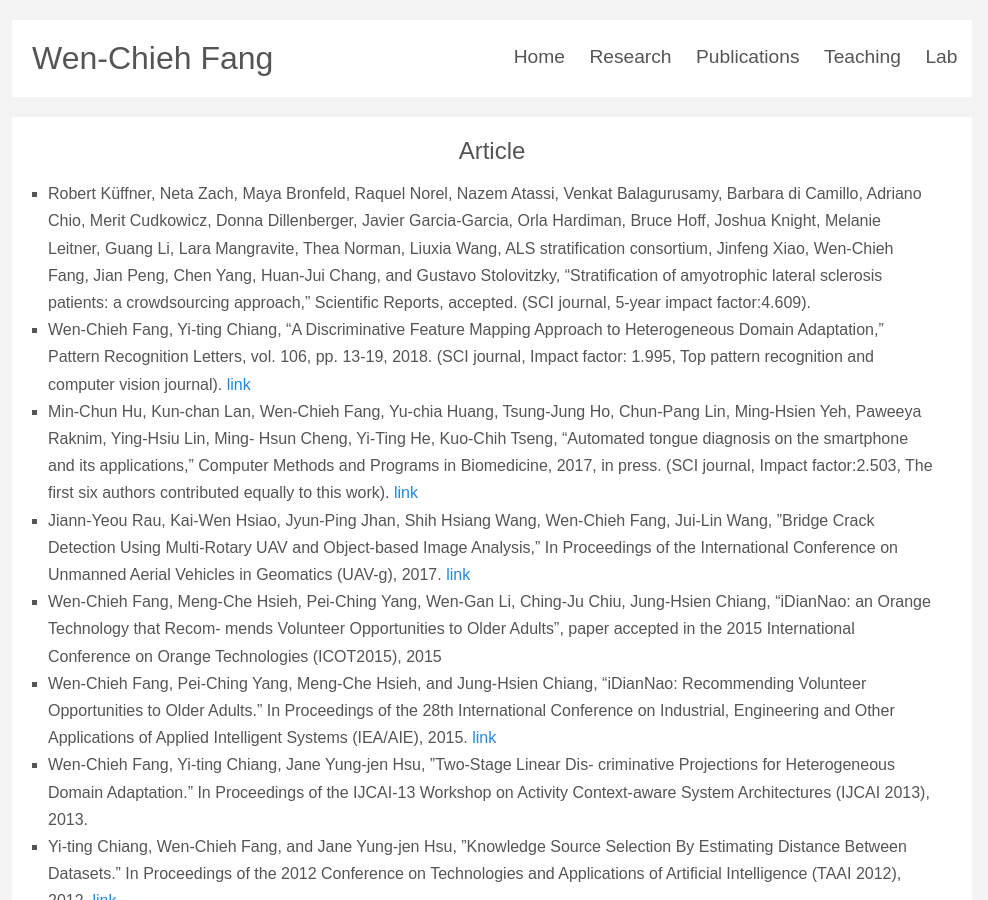
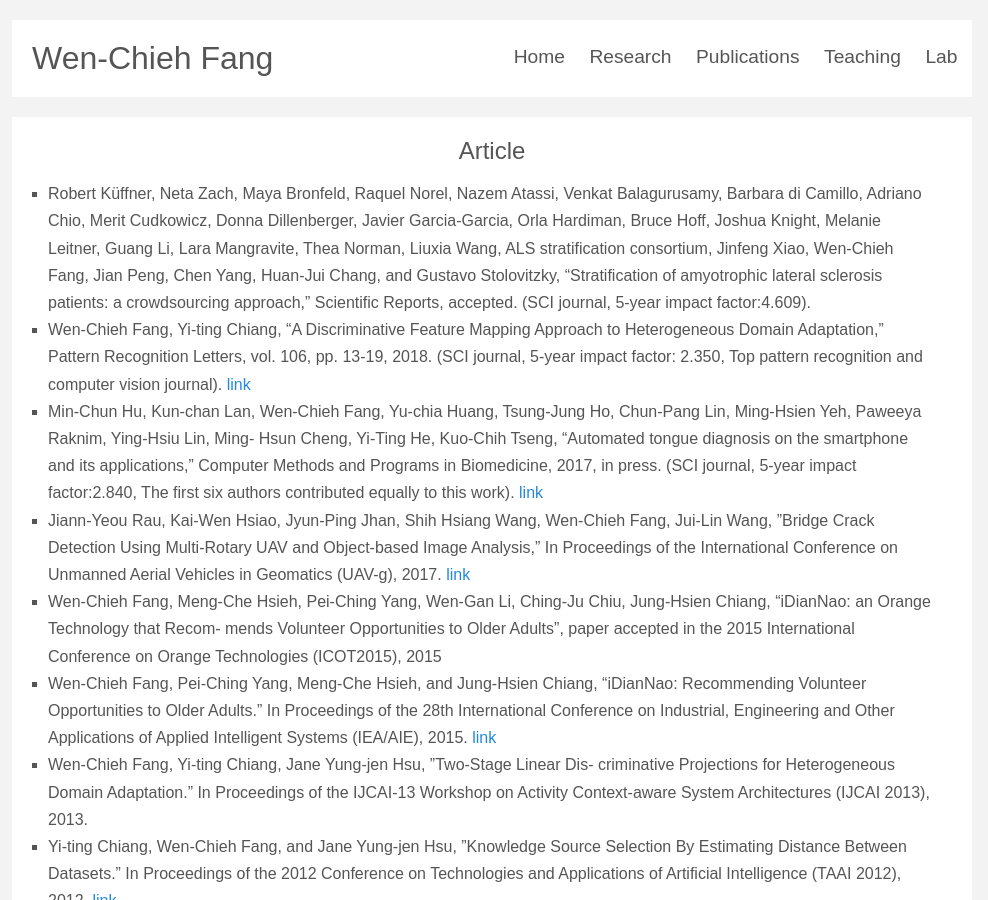
Before and after one commit to ncyu-deep/myblog, a Jekyll site: the page built from publications.md, in a window 1280 px wide and 900 px high. Shown: the whole window, without its empty margins (148-1136 px from the left). Built offline with Jekyll 4.4.1, drawn with Linux system fonts in a browser that asks for light colours; some web fonts are replaced.

Commit message:
Revise impact factors in publications.md

```diff
--- a/publications.md
+++ b/publications.md
@@ -8,13 +8,13 @@ title: My publications
 * Robert Küffner, Neta Zach, Maya Bronfeld, Raquel Norel, Nazem Atassi, Venkat Balagurusamy, Barbara di Camillo, Adriano Chio, Merit Cudkowicz, Donna Dillenberger, Javier Garcia-Garcia, Orla Hardiman, Bruce Hoff, Joshua Knight, Melanie Leitner, Guang Li, Lara Mangravite, Thea Norman, Liuxia Wang, ALS stratification consortium, Jinfeng Xiao, Wen-Chieh Fang, Jian Peng, Chen Yang, Huan-Jui Chang, and Gustavo Stolovitzky, “Stratification of amyotrophic lateral sclerosis patients: a crowdsourcing approach,” Scientific Reports, accepted. (SCI journal, 5-year impact factor:4.609).
 * Wen-Chieh Fang, Yi-ting Chiang, “A Discriminative Feature Mapping Approach
 to Heterogeneous Domain Adaptation,” Pattern Recognition Letters, vol. 106,
-pp. 13-19, 2018. (SCI journal, Impact factor: 1.995, Top pattern recognition
+pp. 13-19, 2018. (SCI journal, 5-year impact factor: 2.350, Top pattern recognition
 and computer vision journal). [link](https://www.sciencedirect.com/science/article/pii/S0167865518300461)
 * Min-Chun Hu, Kun-chan Lan, Wen-Chieh Fang, Yu-chia Huang, Tsung-Jung
 Ho, Chun-Pang Lin, Ming-Hsien Yeh, Paweeya Raknim, Ying-Hsiu Lin, Ming-
 Hsun Cheng, Yi-Ting He, Kuo-Chih Tseng, "Automated tongue diagnosis on
 the smartphone and its applications," Computer Methods and Programs in
-Biomedicine, 2017, in press. (SCI journal, Impact factor:2.503, The first six authors contributed equally to this work). [link](https://www.sciencedirect.com/science/article/pii/S0169260717308477)
+Biomedicine, 2017, in press. (SCI journal, 5-year impact factor:2.840, The first six authors contributed equally to this work). [link](https://www.sciencedirect.com/science/article/pii/S0169260717308477)
 * Jiann-Yeou Rau, Kai-Wen Hsiao, Jyun-Ping Jhan, Shih Hsiang Wang,
 Wen-Chieh Fang, Jui-Lin Wang, ”Bridge Crack Detection Using Multi-Rotary
 UAV and Object-based Image Analysis,” In Proceedings of the International
```
